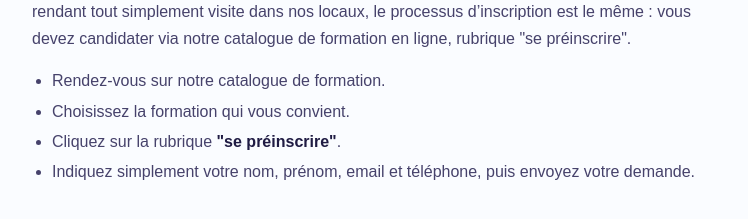
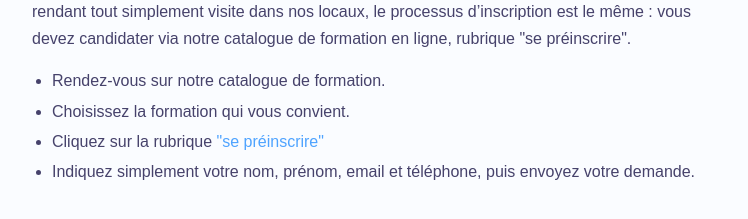
Before and after one commit to LaureLavie/fnp, a Next.js app in the folder nextjs/: page /formations/candidater in a window 1280 px wide. Shown: the part 860-1079 px from the top of the page, without its empty margins (264-1012 px from the left). Built offline with nearby package versions, Linux system fonts and the light colour scheme; a web font is replaced by a local one.

Commit message:
lien candidater

```diff
--- a/nextjs/app/formations/candidater/page.tsx
+++ b/nextjs/app/formations/candidater/page.tsx
@@ -49,7 +49,7 @@ export default function Candidater() {
                 <ul className="list-disc pl-5 flex flex-col gap-1 text-ink-700 mb-0">
                   <li>Rendez-vous sur notre catalogue de formation.</li>
                   <li>Choisissez la formation qui vous convient.</li>
-                  <li>Cliquez sur la rubrique <strong>"se préinscrire"</strong>.</li>
+                  <li>Cliquez sur la rubrique <Link href="/contact/candidater">"se préinscrire"</Link></li>
                   <li>Indiquez simplement votre nom, prénom, email et téléphone, puis envoyez votre demande.</li>
                 </ul>
               </article>
```
